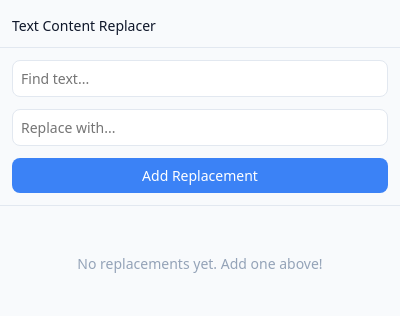
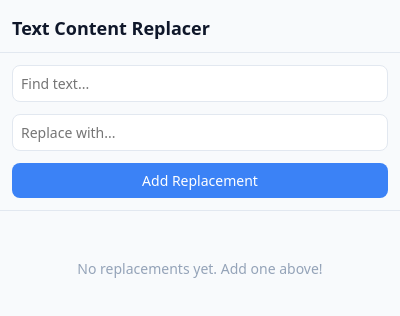
Before and after one commit to FlanaganSe/text-content-replacer, a browser extension: page src/extension-popup.html in a window 400 px wide. Drawn offline with Linux system fonts and the light colour scheme.

Commit message:
fix: add back bolded header via css

```diff
--- a/src/extension-popup.css
+++ b/src/extension-popup.css
@@ -16,7 +16,11 @@ body {
   padding: 12px;
   border-bottom: 1px solid #e2e8f0;
 }
-.header { padding-top: 16px; }
+.header {
+  padding-top: 16px;
+  font-size: 18px;
+  font-weight: 600;
+}
 #list {
   max-height: 320px;
   overflow-y: auto;
```
